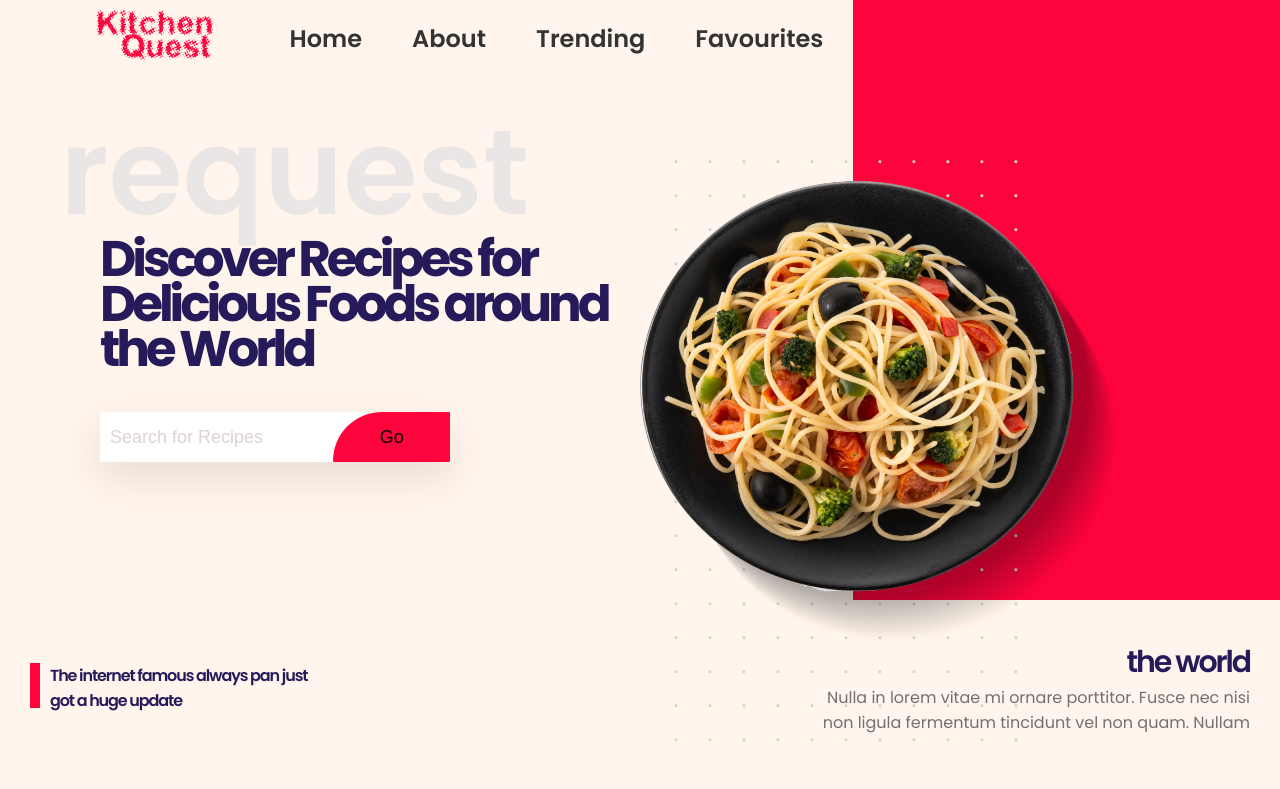
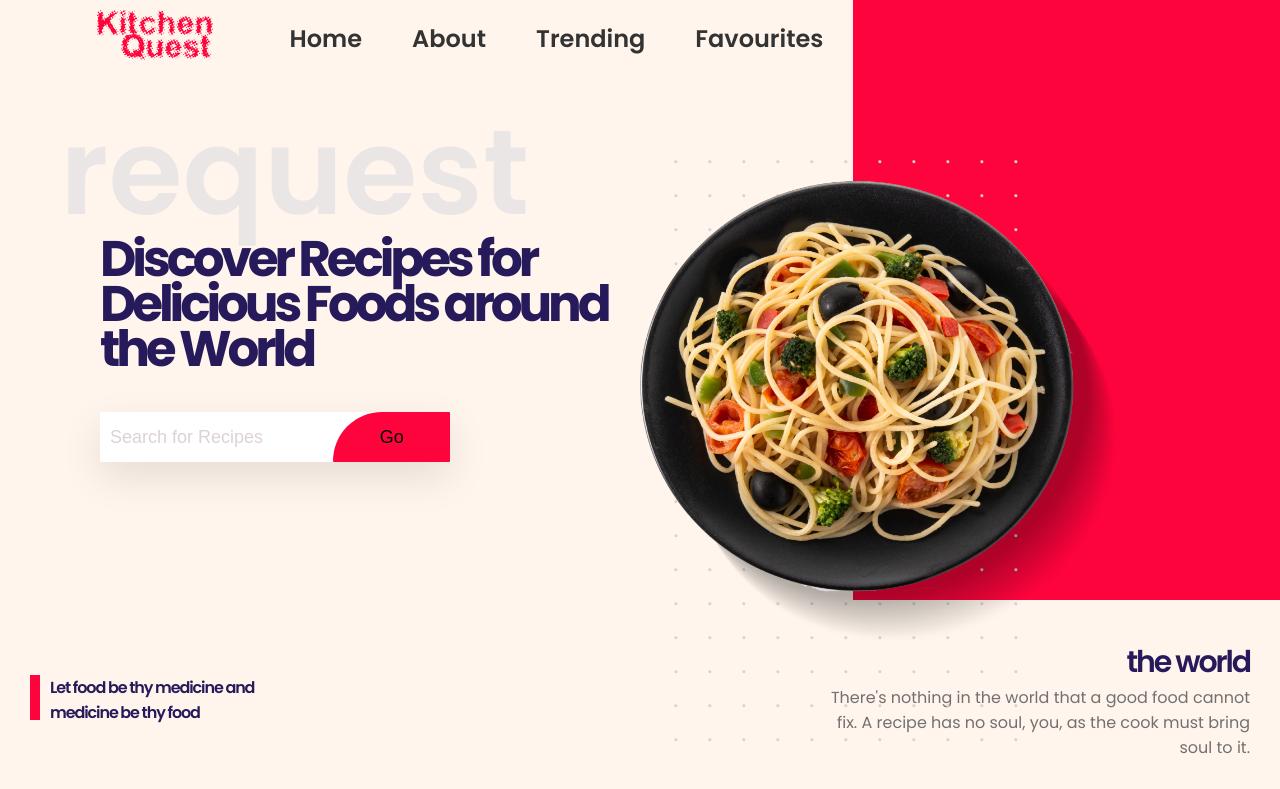
Before and after one commit to Nathan-88/KitchenQuest, a Vue app in the folder web_dynamic/: page / in a window 1280 px wide. Shown: the top 789 px of the page. Built offline with nearby package versions, Linux system fonts and the light colour scheme.

Commit message:
clearing up the homepage

```diff
--- a/web_dynamic/src/components/Navbar.vue
+++ b/web_dynamic/src/components/Navbar.vue
@@ -35,6 +35,7 @@ const getRecipe = () => {
     width: 100%;
 }
 .navbar {
+    grid-column: 1/5;
     display: flex;
     /* grid-template-columns: repeat(3, 1fr); */
     justify-content: space-around;
--- a/web_dynamic/src/views/HomeView.vue
+++ b/web_dynamic/src/views/HomeView.vue
@@ -14,9 +14,9 @@ const getRecipe = () => {
   <!-- Hero Section -->
   <header>
     <section class="nav-container">
-      <nav id="navbar-container">
+      <section id="navbar-container">
         <Navbar />
-      </nav>
+      </section>
       <h1 class="shadow_heading">request</h1>
       <div class="hero-text-container">
         <p class="hero-text">Discover Recipes for</p>
@@ -37,11 +37,11 @@ const getRecipe = () => {
     <section class="random">
       <div class="quote">
         <span class="red-bar"></span>
-        <p>The internet famous always pan just got a huge update</p>
+        <p>Let food be thy medicine and medicine be thy food</p>
       </div>
       <div class="quote-two">
         <h3>the world</h3>
-        <p>Nulla in lorem vitae mi ornare porttitor. Fusce nec nisi non ligula fermentum tincidunt vel non quam. Nullam</p>
+        <p>There's nothing in the world that a good food cannot fix. A recipe has no soul, you, as the cook must bring soul to it.</p>
       </div>
     </section>
     <!-- Recipe Section -->
```
Also changed, not shown: web_dynamic/src/components/Explore.vue (added), web_dynamic/src/components/RecipeCategory.vue (added), web_dynamic/src/components/Trending.vue (added).
